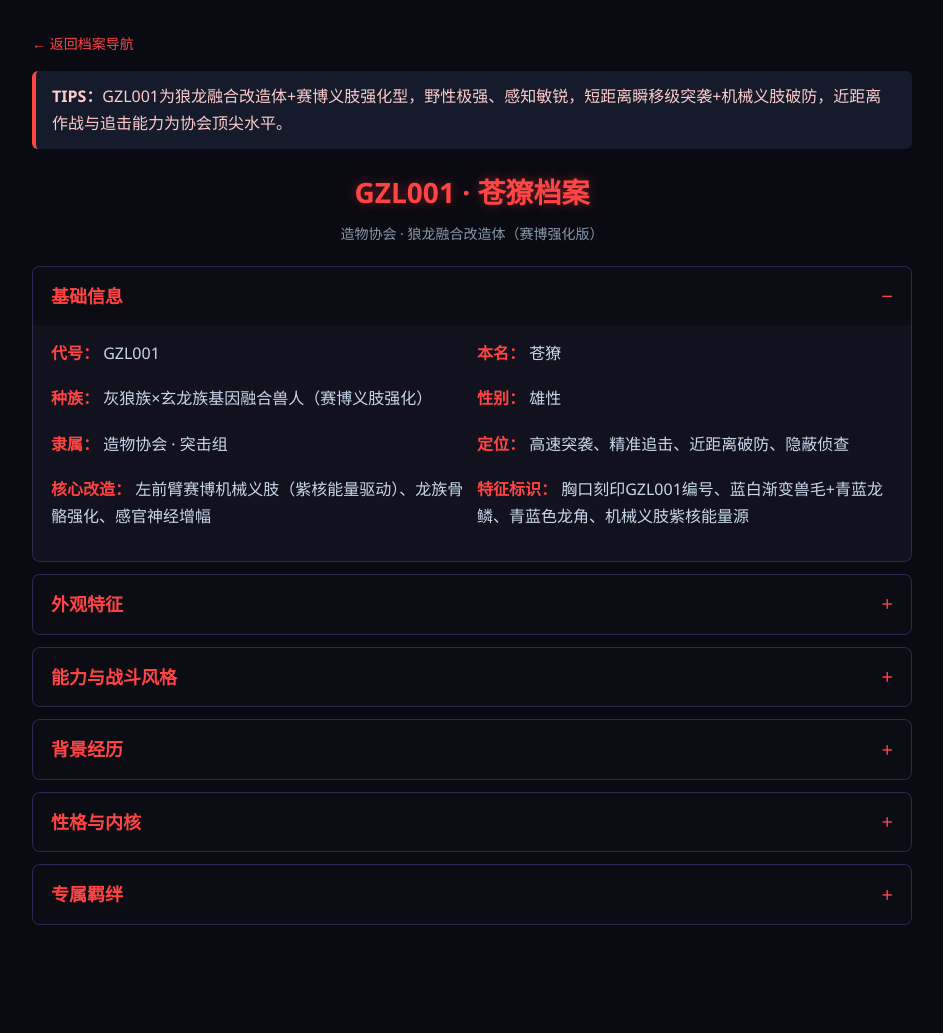
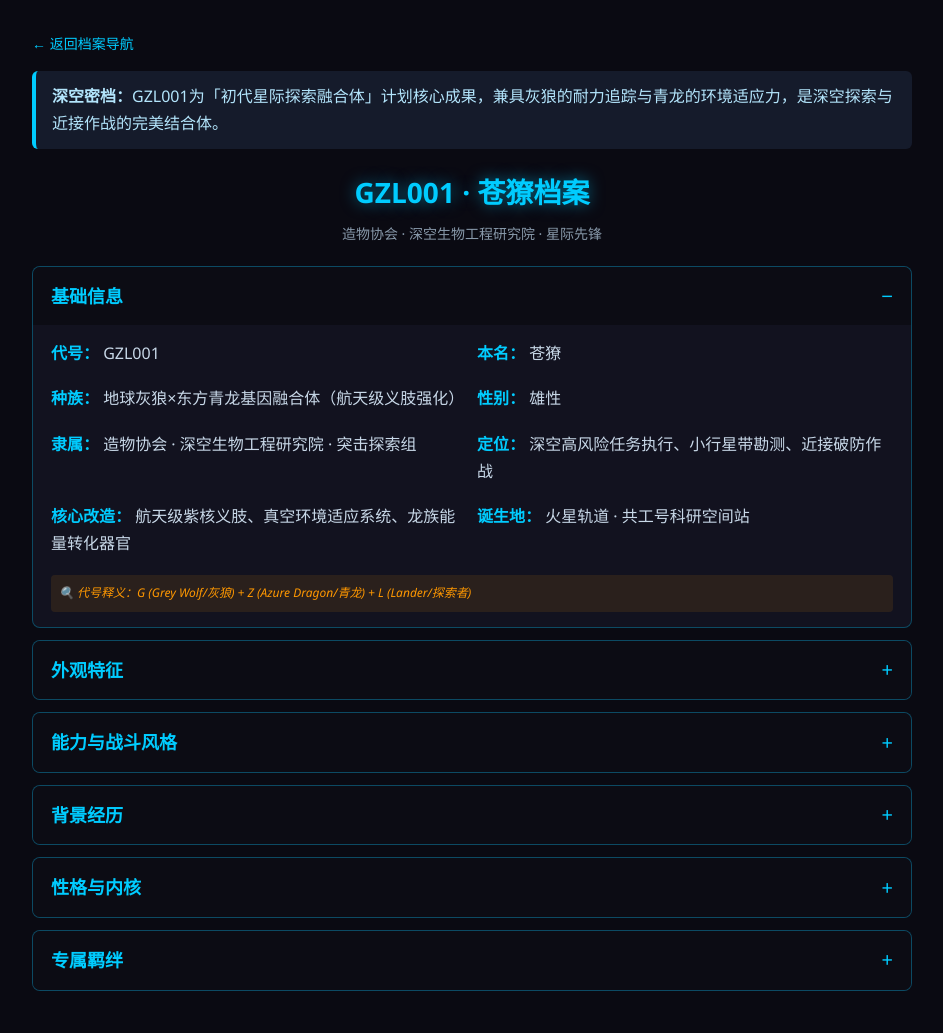
Before and after one commit to Redstone2337/Redstone2337.github.io, a plain HTML site: page archives/gzl001.html in a window 1280 px wide. Shown: the whole page, without its empty margins (168-1111 px from the left). Before the commit the page ends 967 px from the top, so only its background shows below. Drawn offline with Linux system fonts and the light colour scheme.

Commit message:
更新 gzl001.html

```diff
--- a/archives/gzl001.html
+++ b/archives/gzl001.html
@@ -1,6 +1,5 @@
 <!DOCTYPE html>
 <html lang="zh-CN">
-
 <head>
     <meta charset="UTF-8">
     <meta name="viewport" content="width=device-width, initial-scale=1.0, maximum-scale=1.0, user-scalable=no">
@@ -19,7 +18,6 @@
             line-height: 1.6;
             font-size: 14px;
         }
-        /* 响应式容器，适配多尺寸 */
         .wrap {
             max-width: 900px;
             margin: 0 auto;
@@ -27,19 +25,19 @@
         }
         .tips {
             background: #151b2b;
-            border-left: 4px solid #ff4444;
+            border-left: 4px solid #00ccff;
             padding: 10px 14px;
             margin: 0 0 20px;
             border-radius: 6px;
-            color: #ffcccc;
+            color: #b3e5fc;
         }
         .title {
             text-align: center;
             margin-bottom: 20px;
         }
         .title h1 {
-            color: #ff4444;
-            text-shadow: 0 0 12px rgba(255, 68, 68, 0.4);
+            color: #00ccff;
+            text-shadow: 0 0 15px rgba(0, 204, 255, 0.5);
             font-size: 20px;
             margin-bottom: 5px;
         }
@@ -50,7 +48,7 @@
         .back {
             display: inline-block;
             margin-bottom: 15px;
-            color: #ff4444;
+            color: #00ccff;
             text-decoration: none;
             font-size: 14px;
         }
@@ -60,7 +58,7 @@
         }
         .fold {
             background: rgba(20, 20, 35, 0.8);
-            border: 1px solid rgba(100, 100, 200, 0.3);
+            border: 1px solid rgba(0, 204, 255, 0.3);
             border-radius: 8px;
             margin-bottom: 10px;
             overflow: hidden;
@@ -68,7 +66,7 @@
         .fold-head {
             padding: 14px 18px;
             background: rgba(10, 10, 18, 0.8);
-            color: #ff4444;
+            color: #00ccff;
             cursor: pointer;
             display: flex;
             justify-content: space-between;
@@ -90,13 +88,12 @@
         .fold-head::after {
             content: "+";
             font-size: 20px;
-            color: #ff4444;
+            color: #00ccff;
             line-height: 1;
         }
         .fold.active .fold-head::after {
             content: "−";
         }
-        /* 响应式栅格：手机单列，平板/电脑双列 */
         .info-grid {
             display: grid;
             grid-template-columns: 1fr;
@@ -104,8 +101,17 @@
             margin-bottom: 8px;
         }
         .highlight {
-            color: #ff4444;
+            color: #00ccff;
             font-weight: bold;
+        }
+        .codename-desc {
+            font-size: 12px;
+            color: #ff9800;
+            font-style: italic;
+            margin-top: 10px;
+            padding: 8px;
+            background: rgba(255, 152, 0, 0.1);
+            border-radius: 4px;
         }
         p {
             margin-bottom: 8px;
@@ -121,12 +127,21 @@
         .core-ability {
             margin: 6px 0;
             padding-left: 8px;
-            border-left: 2px solid #ff4444;
+            border-left: 2px solid #00ccff;
         }
         .weakness-list {
             color: #ffcccc;
         }
-        /* 平板及以上设备样式 */
+        .mission-tag {
+            display: inline-block;
+            background: #ff9800;
+            color: #0a0a12;
+            padding: 2px 8px;
+            border-radius: 12px;
+            font-size: 11px;
+            font-weight: bold;
+            margin-right: 5px;
+        }
         @media (min-width: 768px) {
             body {
                 padding: 25px 20px;
@@ -150,7 +165,6 @@
                 padding: 12px 16px;
             }
         }
-        /* 电脑端样式 */
         @media (min-width: 992px) {
             body {
                 padding: 30px 20px;
@@ -165,16 +179,15 @@
         }
     </style>
 </head>
-
 <body>
     <div class="wrap">
         <a class="back" href="index.html">← 返回档案导航</a>
         <div class="tips">
-            <strong>TIPS：</strong>GZL001为狼龙融合改造体+赛博义肢强化型，野性极强、感知敏锐，短距离瞬移级突袭+机械义肢破防，近距离作战与追击能力为协会顶尖水平。
+            <strong>深空密档：</strong>GZL001为「初代星际探索融合体」计划核心成果，兼具灰狼的耐力追踪与青龙的环境适应力，是深空探索与近接作战的完美结合体。
         </div>
         <div class="title">
             <h1>GZL001 · 苍獠档案</h1>
-            <p>造物协会 · 狼龙融合改造体（赛博强化版）</p>
+            <p>造物协会 · 深空生物工程研究院 · 星际先锋</p>
         </div>
 
         <div class="fold active">
@@ -185,12 +198,15 @@
                 <div class="info-grid">
                     <p><span class="highlight">代号：</span> GZL001</p>
                     <p><span class="highlight">本名：</span> 苍獠</p>
-                    <p><span class="highlight">种族：</span> 灰狼族×玄龙族基因融合兽人（赛博义肢强化）</p>
+                    <p><span class="highlight">种族：</span> 地球灰狼×东方青龙基因融合体（航天级义肢强化）</p>
                     <p><span class="highlight">性别：</span> 雄性</p>
-                    <p><span class="highlight">隶属：</span> 造物协会 · 突击组</p>
-                    <p><span class="highlight">定位：</span> 高速突袭、精准追击、近距离破防、隐蔽侦查</p>
-                    <p><span class="highlight">核心改造：</span> 左前臂赛博机械义肢（紫核能量驱动）、龙族骨骼强化、感官神经增幅</p>
-                    <p><span class="highlight">特征标识：</span> 胸口刻印GZL001编号、蓝白渐变兽毛+青蓝龙鳞、青蓝色龙角、机械义肢紫核能量源</p>
+                    <p><span class="highlight">隶属：</span> 造物协会 · 深空生物工程研究院 · 突击探索组</p>
+                    <p><span class="highlight">定位：</span> 深空高风险任务执行、小行星带勘测、近接破防作战</p>
+                    <p><span class="highlight">核心改造：</span> 航天级紫核义肢、真空环境适应系统、龙族能量转化器官</p>
+                    <p><span class="highlight">诞生地：</span> 火星轨道 · 共工号科研空间站</p>
+                </div>
+                <div class="codename-desc">
+                    🔍 代号释义：G (Grey Wolf/灰狼) + Z (Azure Dragon/青龙) + L (Lander/探索者)
                 </div>
             </div>
         </div>
@@ -200,10 +216,10 @@
                 <h2>外观特征</h2>
             </div>
             <div class="fold-content">
-                <p>• 主体为蓝白渐变兽毛，覆盖躯干与四肢，毛发浓密且韧性极强，可抵御轻度物理切割；肩背、上臂及腰侧覆盖青蓝色玄龙族硬质龙鳞，形成双层防御体系，龙鳞随能量流动会泛淡蓝微光。</p>
-                <p>• 保留狼耳+狼尾，狼耳听觉是普通兽人的8倍，狼尾可辅助高速移动时的平衡，尾尖带细小龙鳞，具备轻微攻击能力；头顶生一对青蓝色弯形龙角，质地坚硬，可用于近身撞击，也能汇聚少量野性能量。</p>
-                <p>• 左前臂为定制化赛博机械义肢，义肢主体为银灰金属质感，核心位置嵌有紫色能量晶核，晶核为义肢提供动力，释放能量时会迸发紫芒，义肢可切换利爪/重拳两种形态，自带破甲与撕裂效果。</p>
-                <p>• 龙族强化型肌肉与骨骼，身形挺拔且肌肉线条极具爆发力，四肢利爪可自由伸缩，爪尖带玄龙寒气，造成伤口会有短暂凝血抑制效果；双眼在暗处呈赤色微光，黑暗可视距离达50米，能量充盈时眼尾会泛淡紫电光。</p>
+                <p>• 主体为蓝白渐变兽毛，模拟太空低温环境的伪装色，毛发浓密且具备真空隔热特性，可抵御微陨石的轻度撞击；肩背、上臂覆盖青蓝色青龙鳞甲，不仅提供物理防御，更能在宇宙辐射下形成能量护盾。</p>
+                <p>• 保留狼耳+狼尾，狼耳经过音频修正，可接收真空环境下的电磁通讯波；狼尾粗壮，兼具平衡功能与星际锚点固定能力。头顶青蓝色龙角为能量天线，可直接吸收恒星辐射转化为动能。</p>
+                <p>• 左前臂为定制化航天级赛博义肢，银灰金属质感，核心嵌有紫色「真空能量晶核」。该义肢可在无氧环境下持续运作，切换利爪形态用于样本采集与舱体切割，切换重拳形态用于陨石破碎，释放能量时迸发的紫芒是其生命维持系统正常的标志。</p>
+                <p>• 龙族强化型体魄，身形挺拔，四肢利爪可耐受极端温差。双眼在黑暗宇宙中呈赤色微光，具备高倍红外夜视能力，能清晰捕捉小行星带的微弱热源。</p>
             </div>
         </div>
 
@@ -214,21 +230,20 @@
             <div class="fold-content">
                 <h3 class="highlight" style="font-size:15px;margin-bottom:6px">核心能力</h3>
                 <div class="core-ability">
-                    <p><strong>瞬影突袭：</strong>短距离爆发速度接近瞬移，配合龙族骨骼的强支撑性，可实现连续变向突袭，追击时速度无衰减，是协会突击组最快的单兵单位。</p>
-                    <p><strong>全域感知：</strong>融合狼族的嗅觉、听觉与龙族的环境感知，可实现千米级气息追踪、黑暗可视、声波定位，能提前预判危险攻击，伏击成功率近乎为0。</p>
-                    <p><strong>破防双击：</strong>机械义肢利爪形态可撕裂合金装甲，重拳形态附带紫核能量冲击，配合狼龙利爪的持续出血效果，近距离作战可快速破防并造成高额伤害；龙角撞击可针对敌方防御弱点进行精准突破。</p>
-                    <p><strong>紫核赋能：</strong>机械义肢的紫色能量晶核可短暂为全身赋能，提升速度与力量30%，持续10秒，赋能期间全身会环绕蓝紫交织的能量纹路，是其必杀技触发前提。</p>
+                    <p><strong>瞬影突袭（零重力适配版）：</strong>在无重力或低重力环境下，爆发速度接近瞬移。利用龙族骨骼强支撑性与义肢反冲力，可实现连续变向，是小行星带复杂地形中最灵活的猎手。</p>
+                    <p><strong>全域感知（深空模式）：</strong>融合狼族嗅觉（可追踪分子级样本）与龙族环境感知。在真空环境中，可通过电磁波定位、引力波感知，实现对未知天体的全方位勘测，伏击与被伏击成功率均为0。</p>
+                    <p><strong>破防双击（工程/战斗双用）：</strong>义肢利爪可撕裂最坚硬的合金舱门与小行星岩壳，重拳形态附带紫核能量冲击。在执行任务时，这既是采集样本的工具，也是应对突发异星生物的武器。</p>
+                    <p><strong>紫核赋能（恒星充能）：</strong>当龙角吸收足够恒星辐射后，紫核可为全身赋能，短时间内提升各项机能30%。这是他在柯伊伯带极寒环境中维持生存的关键，也是必杀技的能量来源。</p>
                 </div>
 
                 <h3 class="highlight" style="font-size:15px;margin:12px 0 6px">战斗风格</h3>
-                <p>主打<strong>速攻流近身作战</strong>，不做长时间正面硬抗，以瞬影突袭接近目标，利用感知预判躲避攻击，通过机械义肢+利爪的组合技快速破防，完成击杀后立即撤离，典型的“一击即走”战术。</p>
-                <p>侦查时会利用自身隐蔽性与全域感知，提前锁定目标位置与防御漏洞，为小队提供精准情报；小队作战中常作为先锋，负责突破敌方第一道防线，为后续队友开辟通道。</p>
+                <p>主打<strong>高速机动与精准执行</strong>。作为深空先锋，他不做无意义的持久战。无论是抢修故障太空舱，还是清除路径上的障碍，他都遵循“一击即走，任务优先”的原则。在团队作战中，他负责突入未知区域，建立前哨阵地。</p>
 
                 <h3 class="highlight" style="font-size:15px;margin:12px 0 6px">弱点</h3>
                 <ul class="weakness-list">
-                    <li>防御偏科，龙鳞与兽毛仅能抵御中轻度攻击，机械义肢虽坚硬但紫核晶核为薄弱点，遭受重击会导致义肢短暂失灵；</li>
-                    <li>紫核赋能后会进入5秒虚弱期，速度与力量暂时下降20%，易被敌方反制；</li>
-                    <li>长时间高速移动会消耗大量体能，无法进行持久战，适合速战速决。</li>
+                    <li>极端能量真空：在完全无恒星辐射的黑暗区域，紫核能量消耗速度会增加3倍，需频繁休眠。</li>
+                    <li>赋能后遗症：紫核高能模式结束后，会有5秒系统冷却期，期间感官灵敏度下降，易被突袭。</li>
+                    <li>情感波动：对“地球故乡”的模糊记忆偶尔会干扰其执行纯理性的探索任务。</li>
                 </ul>
             </div>
         </div>
@@ -238,10 +253,11 @@
                 <h2>背景经历</h2>
             </div>
             <div class="fold-content">
-                <p>GZL001（苍獠）是造物协会为<strong>高速突袭与精准猎杀</strong>研发的第二代狼龙融合改造体，在初代狼龙融合实验基础上，新增赛博机械义肢强化，成为协会突击组的核心单兵战力。</p>
-                <p>其原生体为灰狼族精英战士，因族群遭遇变故被协会收容，自愿接受狼龙基因融合与赛博改造，改造过程中保留了自身意识，但失去了部分原生体记忆，仅残留对族群的模糊执念。</p>
-                <p>以狼族的极致敏捷、全域感知、野性本能为基底，融入玄龙族的骨骼强度、力量爆发与环境适应力，再通过左前臂的紫核能量机械义肢弥补狼龙融合体的破防短板，最终成为兼具速度、感知与破防能力的完美突袭单位。</p>
-                <p>无原生体过往的记忆束缚，苍獠将造物协会视为唯一归属，对协会指令绝对服从，是黑暗中最锋利的“苍獠之刃”。常与GZDL001（紫弧）、RZDL001组成突击小队，紫弧的雷电掌控与苍獠的瞬影突袭形成完美配合，成为协会高难度清剿、斩首任务的王牌组合。</p>
+                <p>GZL001（苍獠）是造物协会旗下<strong>深空生物工程研究院</strong>的「初代星际探索融合体」项目首个成功样本，诞生于火星轨道的「共工号」科研空间站。</p>
+                <p>科研团队为替代人类执行高风险深空任务，提取了地球灰狼的优质基因（耐力、追踪力）与东方青龙的神话基因序列（环境适应性、能量转化），结合顶尖航天级机械技术完成改造。</p>
+                <p>经过3年的模拟训练与实战测试，苍獠已完成近百次近地轨道与火星周边的探索任务，包括小行星带样本采集、废弃卫星回收、空间站故障抢修等，从未出现过任务失误，成为研究院最可靠的深空先锋。</p>
+                <p>尽管战功赫赫，但改造过程中丢失的部分原生记忆，让他对“地球”产生了强烈的执念。他将研究院视为临时的港湾，内心深处却在探寻自己作为“融合体”的真正归宿。</p>
+                <p>目前，苍獠正处于<span class="mission-tag">备战状态</span>，即将执行首次「柯伊伯带勘测任务」。他将作为先遣队员，深入太阳系边缘，采集彗星样本以寻找星际生命痕迹，为人类的深空探索事业开辟道路。</p>
             </div>
         </div>
 
@@ -251,11 +267,11 @@
             </div>
             <div class="fold-content">
                 <ul>
-                    <li>寡言少语，性格冷峻，警惕性极强，对陌生环境与陌生人会保持绝对戒备，仅在与紫弧等小队队友配合时会展现少量信任；</li>
-                    <li>野性难驯，战斗中会释放狼龙的原始野性，眼神凶狠极具压迫感，但日常状态下会刻意压制野性，表现出沉稳的一面；</li>
-                    <li>目标执念极强，一旦锁定追击目标，便会不死不休，直到完成任务，是协会最可靠的“追踪猎手”；</li>
-                    <li>内心深处藏有对“自我身份”的探寻欲，虽服从协会，但偶尔会因原生体的模糊记忆陷入迷茫，渴望知道自己的过往；</li>
-                    <li>小队意识极强，虽习惯独来独往，但在团队作战中会绝对配合队友，愿意为队友提供掩护，是突击小队中最值得信赖的先锋。</li>
+                    <li><strong>绝对理性：</strong>长期的太空任务让他养成了冷静沉稳的性格，寡言少语，一切行动以任务优先级为最高准则。</li>
+                    <li><strong>野性本能：</strong>在面对未知威胁时，狼的野性与龙的威严会被瞬间激发，展现出令人胆寒的压迫感。</li>
+                    <li><strong>探索之心：</strong>代号中的“L”不仅是探索者，更是他的本能。他对未知的宇宙充满好奇，这种好奇有时甚至会超越指令的限制。</li>
+                    <li><strong>身份迷茫：</strong>他清楚自己是“造物”，是工具，但偶尔闪过的地球记忆碎片，让他开始质疑自己的存在意义，渴望在冰冷的宇宙中找到属于自己的“家”。</li>
+                    <li><strong>团队信任：</strong>对少数几位陪伴他训练的研究员和搭档（如GZDL001「紫弧」）有着极深的信任，这是他冰冷外壳下唯一的温度。</li>
                 </ul>
             </div>
         </div>
@@ -265,14 +281,14 @@
                 <h2>专属羁绊</h2>
             </div>
             <div class="fold-content">
-                <p>• 与GZDL001（紫弧）为最佳作战搭档，苍獠的瞬影突袭可突破敌方防线，为紫弧的大范围雷电攻击创造输出环境；紫弧的电磁干扰可掩护苍獠的隐蔽侦查，二者配合无往不利；</p>
-                <p>• 对造物协会的改造师抱有轻微依赖感，因其是见证自己从原生体变为改造体的人，也是唯一知道自己部分原生体信息的人。</p>
+                <p>• <strong>GZDL001「紫弧」</strong>：同为“星际探索融合体”计划的产物，具备雷电掌控能力。紫弧负责提供远程能量掩护与电磁干扰，苍獠负责近距离勘测，二者是完美的深空搭档。</p>
+                <p>• <strong>首席改造师「赫」</strong>：在火星空间站见证了苍獠的“诞生”。赫是唯一知道苍獠原生基因来源的人，也是苍獠在迷茫时唯一的倾诉对象，二者之间有着超越创造者与造物的复杂情感。</p>
+                <p>• <strong>「共工号」空间站</strong>：虽然是冰冷的金属牢笼，但也是他目前唯一的“栖息地”。每次任务归来，看到空间站的灯光，是他在宇宙中为数不多的安心时刻。</p>
             </div>
         </div>
     </div>
 
     <script>
-        // 折叠面板交互，适配移动端点击
         document.querySelectorAll('.fold-head').forEach(head => {
             head.addEventListener('click', () => {
                 head.parentElement.classList.toggle('active');
@@ -280,5 +296,4 @@
         });
     </script>
 </body>
-
 </html>
```
